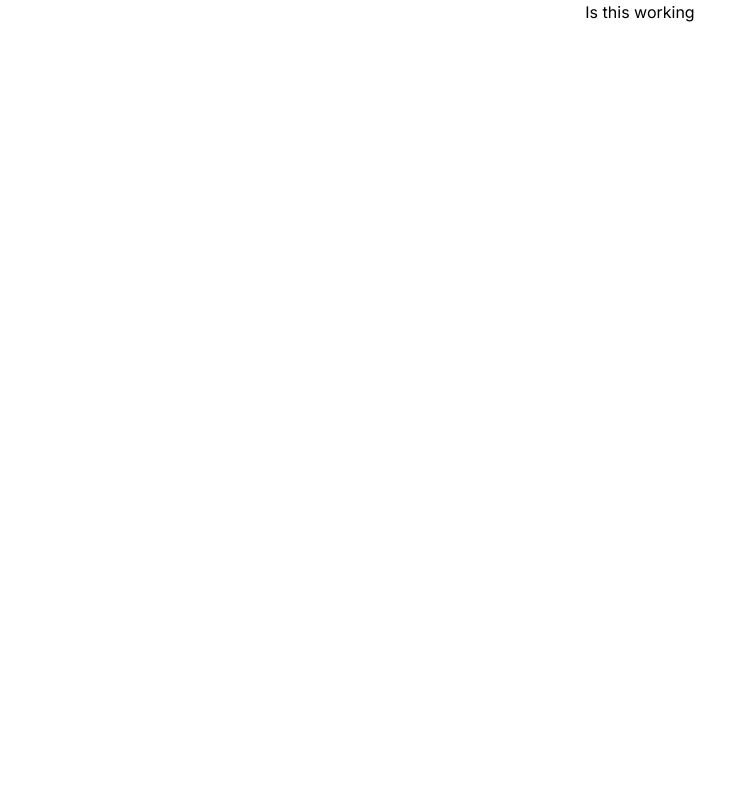
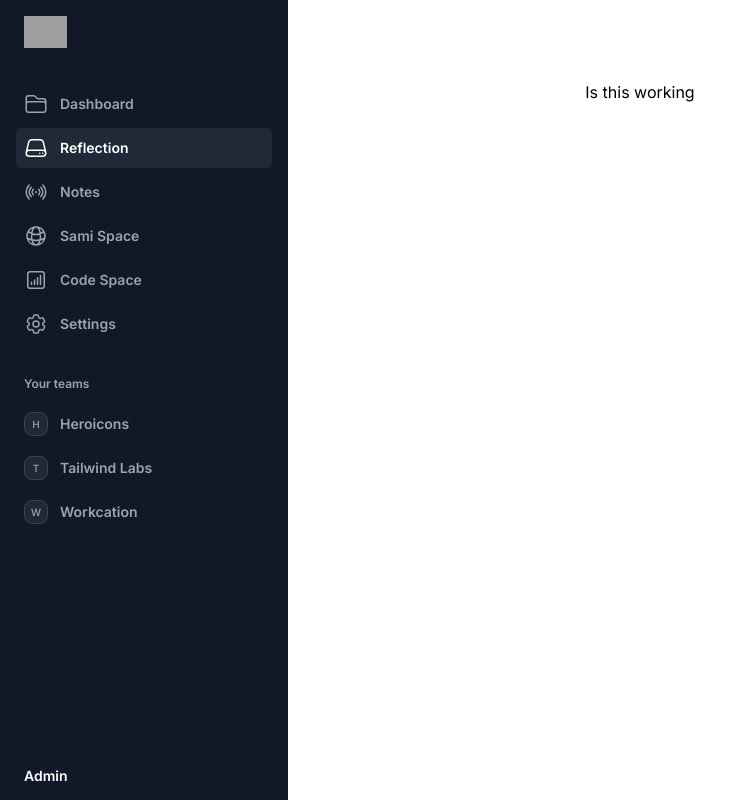
Before and after one commit to rivenshell/Lilly, a Next.js app: page /Notes in a window 1280 px wide. Shown: the whole page, without its empty margins (0-741 px from the left). Built offline with nearby package versions, Linux system fonts and the light colour scheme; grey boxes are pictures that could not be loaded.

Commit message:
repo update

```diff
--- a/app/Notes/page.tsx
+++ b/app/Notes/page.tsx
@@ -1,9 +1,12 @@
 import React from "react"
+import Nav from "../components/Nav"
+
 console.log("if this does")
 
 export default function page() {
   return (
     <>
+      <Nav />
       <div className="text-center">Is this working</div>
     </>
   )
--- a/app/components/Nav.tsx
+++ b/app/components/Nav.tsx
@@ -231,13 +231,8 @@ export default function Example() {
                     href="#"
                     className="flex items-center gap-x-4 px-6 py-3 text-sm font-semibold leading-6 text-white hover:bg-gray-800"
                   >
-                    <img
-                      className="h-8 w-8 rounded-full bg-gray-800"
-                      src="https://images.unsplash.com/photo-1472099645785-5658abf4ff4e?ixlib=rb-1.2.1&ixid=eyJhcHBfaWQiOjEyMDd9&auto=format&fit=facearea&facepad=2&w=256&h=256&q=80"
-                      alt=""
-                    />
                     <span className="sr-only">Your profile</span>
-                    <span aria-hidden="true">Tom Cook</span>
+                    <span aria-hidden="true">Admin</span>
                   </a>
                 </li>
               </ul>
--- a/app/layout.tsx
+++ b/app/layout.tsx
@@ -1,12 +1,12 @@
-import './globals.css'
-import type { Metadata } from 'next'
-import { Inter } from 'next/font/google'
+import "./globals.css"
+import type { Metadata } from "next"
+import { Inter } from "next/font/google"
 
-const inter = Inter({ subsets: ['latin'] })
+const inter = Inter({ subsets: ["latin"] })
 
 export const metadata: Metadata = {
-  title: 'Create Next App',
-  description: 'Generated by create next app',
+  title: "Lilly👩🏾‍🦰",
+  description: "Generated by create next app",
 }
 
 export default function RootLayout({
```
Also changed, not shown: nv212.tsx (deleted), 1 other file (tests, documents, lock files or other folders).
